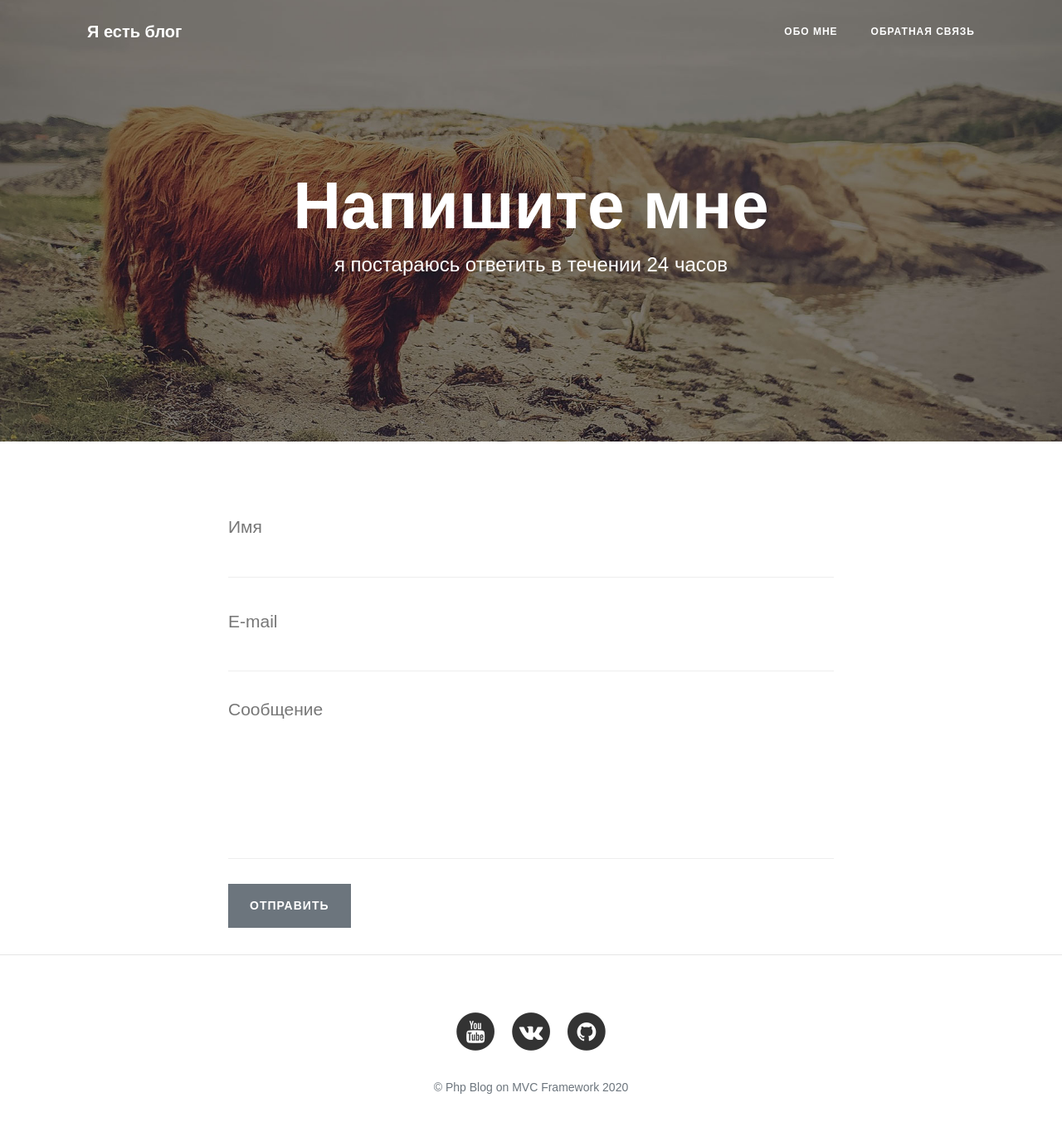
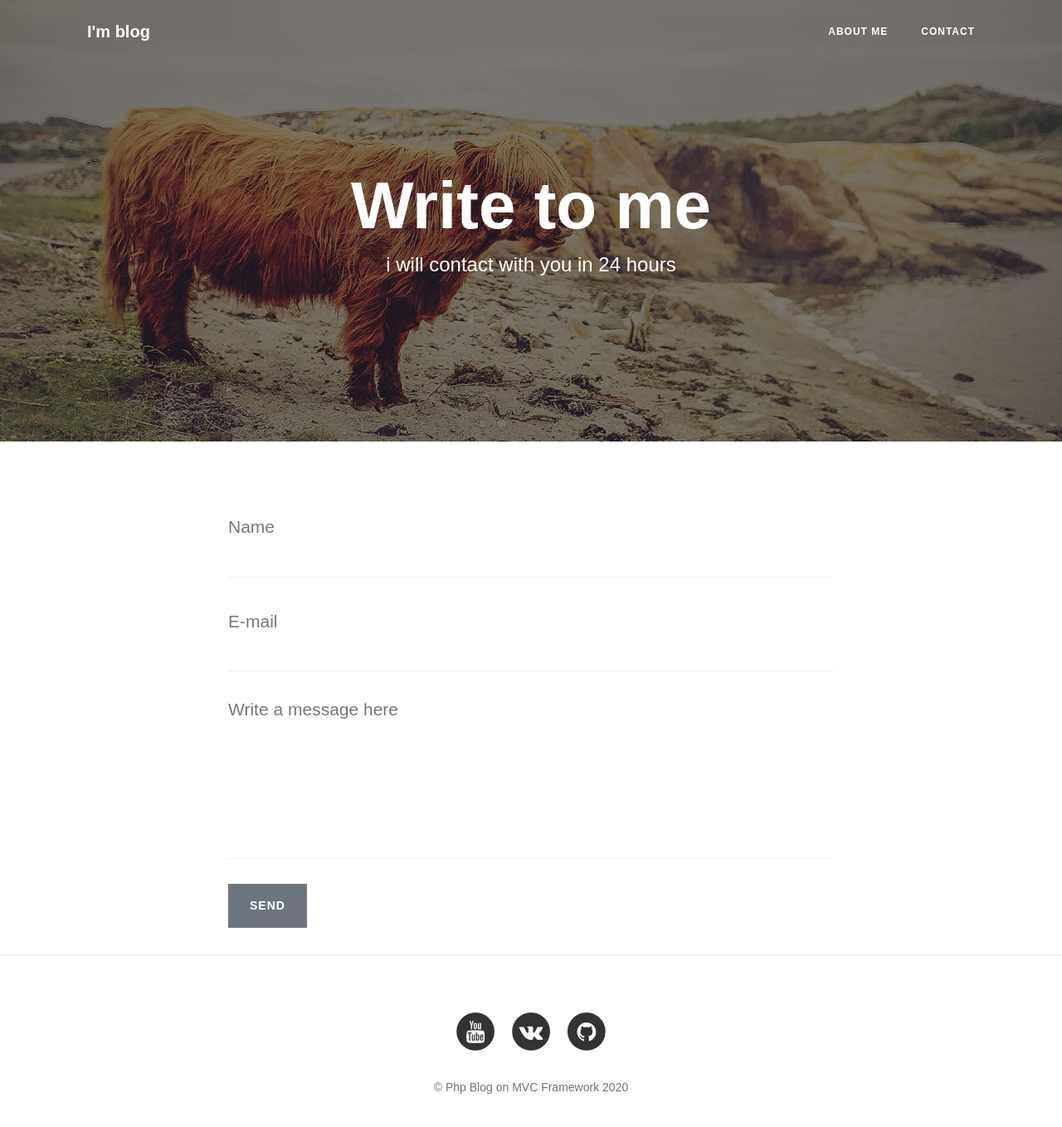
Before and after one commit to sleepinbad/homephpblog1, a PHP site: page /contact in a window 1280 px wide. Shown: the top 1358 px of the page at 83% size. Run offline with PHP 8.4, Linux system fonts and the light colour scheme.

Commit message:
Add files via upload

```diff
--- a/homephpblog/application/config/db.php
+++ b/homephpblog/application/config/db.php
@@ -1,8 +1,8 @@
 <?php
 
 return [
-	'host' => 'jfrpocyduwfg38kq.chr7pe7iynqr.eu-west-1.rds.amazonaws.com',
-	'name' => 'k38t5kw4hqmfbkoz',
-	'user' => 'yk5p15ou1bj3tct1',
-	'password' => 'ygcn3mzxuzf9q527',
+	'host' => 'localhost',
+	'name' => 'blog',
+	'user' => 'mysql',
+	'password' => 'mysql',
 ];
--- a/homephpblog/application/controllers/MainController.php
+++ b/homephpblog/application/controllers/MainController.php
@@ -14,11 +14,11 @@ class MainController extends Controller {
 			'pagination' => $pagination->get(),
 			'list' => $this->model->postsList($this->route),
 		];
-		$this->view->render('Главная страница', $vars);
+		$this->view->render('Main index', $vars);
 	}
 
 	public function aboutAction() {
-		$this->view->render('Обо мне');
+		$this->view->render('About me');
 	}
 
 	public function contactAction() {
@@ -26,10 +26,10 @@ class MainController extends Controller {
 			if (!$this->model->contactValidate($_POST)) {
 				$this->view->message('error', $this->model->error);
 			}
-			mail('nefylusfire@gmail.com', 'Сообщение из блога', $_POST['name'].'|'.$_POST['email'].'|'.$_POST['text']);
-			$this->view->message('success', 'Сообщение отправлено Администратору');
+			mail('matag18378@lywenw.com', 'message from blog', $_POST['name'].'|'.$_POST['email'].'|'.$_POST['text']);
+			$this->view->message('success', 'Message sent');
 		}
-		$this->view->render('Контакты');
+		$this->view->render('Contact');
 	}
 
 	public function postAction() {
@@ -40,7 +40,7 @@ class MainController extends Controller {
 		$vars = [
 			'data' => $adminModel->postData($this->route['id'])[0],
 		];
-		$this->view->render('Пост', $vars);
+		$this->view->render('Post', $vars);
 	}
 
 }
--- a/homephpblog/application/models/Main.php
+++ b/homephpblog/application/models/Main.php
@@ -11,14 +11,14 @@ class Main extends Model {
 	public function contactValidate($post) {
 		$nameLen = iconv_strlen($post['name']);
 		$textLen = iconv_strlen($post['text']);
-		if ($nameLen < 3 or $nameLen > 20) {
-			$this->error = 'Имя должно содержать от 3 до 20 символов';
+		if ($nameLen < 2 or $nameLen > 20) {
+			$this->error = 'Name should have from 2 to 20 characters';
 			return false;
 		} elseif (!filter_var($post['email'], FILTER_VALIDATE_EMAIL)) {
-			$this->error = 'E-mail указан неверно';
+			$this->error = 'E-mail isn`t correct, example: blog@gmail.com';
 			return false;
 		} elseif ($textLen < 10 or $textLen > 500) {
-			$this->error = 'Сообщение должно содержать от 10 до 500 символов';
+			$this->error = 'Message must have from 10 to 500 characters';
 			return false;
 		}
 		return true;
--- a/homephpblog/application/views/layouts/default.php
+++ b/homephpblog/application/views/layouts/default.php
@@ -15,17 +15,17 @@
     <body>
         <nav class="navbar navbar-expand-lg navbar-light fixed-top" id="mainNav">
             <div class="container">
-                <a class="navbar-brand" href="/">Я есть блог</a>
+                <a class="navbar-brand" href="/">I'm blog</a>
                 <button class="navbar-toggler navbar-toggler-right" type="button" data-toggle="collapse" data-target="#navbarResponsive" aria-controls="navbarResponsive" aria-expanded="false" aria-label="Toggle navigation">
                     <i class="fa fa-bars"></i>
                 </button>
                 <div class="collapse navbar-collapse" id="navbarResponsive">
                     <ul class="navbar-nav ml-auto">
                         <li class="nav-item">
-                            <a class="nav-link" href="/about">Обо мне</a>
+                            <a class="nav-link" href="/about">About me</a>
                         </li>
                         <li class="nav-item">
-                            <a class="nav-link" href="/contact">Обратная связь</a>
+                            <a class="nav-link" href="/contact">Contact</a>
                         </li>
                     </ul>
                 </div>
@@ -39,7 +39,7 @@
                     <div class="col-lg-8 col-md-10 mx-auto">
                         <ul class="list-inline text-center">
                             <li class="list-inline-item">
-                                <a href="https://www.youtube.com/user/Shift63770" target="_blank">
+                                <a href="https://www.youtube.com" target="_blank">
                                     <span class="fa-stack fa-lg">
                                         <i class="fa fa-circle fa-stack-2x"></i>
                                         <i class="fa fa-youtube fa-stack-1x fa-inverse"></i>
@@ -47,7 +47,7 @@
                                 </a>
                             </li>
                             <li class="list-inline-item">
-                                <a href="https://vk.com/php.youtube" target="_blank">
+                                <a href="https://vk.com" target="_blank">
                                     <span class="fa-stack fa-lg">
                                         <i class="fa fa-circle fa-stack-2x"></i>
                                         <i class="fa fa-vk fa-stack-1x fa-inverse"></i>
@@ -55,7 +55,7 @@
                                 </a>
                             </li>
                             <li class="list-inline-item">
-                                <a href="/" target="_blank">
+                                <a href="https:/github.com" target="_blank">
                                     <span class="fa-stack fa-lg">
                                         <i class="fa fa-circle fa-stack-2x"></i>
                                         <i class="fa fa-github fa-stack-1x fa-inverse"></i>
--- a/homephpblog/application/views/main/about.php
+++ b/homephpblog/application/views/main/about.php
@@ -3,8 +3,8 @@
         <div class="row">
             <div class="col-lg-8 col-md-10 mx-auto">
                 <div class="page-heading">
-                    <h1>Я программист</h1>
-                    <span class="subheading">записываю бесплатные обучающие видео по PHP</span>
+                    <h1>I'm a student programmer</h1>
+                    <span class="subheading">This is my first web-site on MVC framework</span>
                 </div>
             </div>
         </div>
@@ -13,7 +13,7 @@
 <div class="container">
     <div class="row">
         <div class="col-lg-8 col-md-10 mx-auto">
-            <p>Здесь могло быть больше текста, но мне лень писать :)</p>
+            <p>There will be text about me</p>
         </div>
     </div>
 </div>
--- a/homephpblog/application/views/main/contact.php
+++ b/homephpblog/application/views/main/contact.php
@@ -3,8 +3,8 @@
         <div class="row">
             <div class="col-lg-8 col-md-10 mx-auto">
                 <div class="page-heading">
-                    <h1>Напишите мне</h1>
-                    <span class="subheading">я постараюсь ответить в течении 24 часов</span>
+                    <h1>Write to me</h1>
+                    <span class="subheading">i will contact with you in 24 hours</span>
                 </div>
             </div>
         </div>
@@ -16,7 +16,7 @@
             <form action="/contact" method="post">
                 <div class="control-group">
                     <div class="form-group floating-label-form-group controls">
-                        <p><input type="text" class="form-control" name="name" placeholder="Имя"></p>
+                        <p><input type="text" class="form-control" name="name" placeholder="Name"></p>
                     </div>
                 </div>
                 <div class="control-group">
@@ -26,13 +26,13 @@
                 </div>
                 <div class="control-group">
                     <div class="form-group floating-label-form-group controls">
-                        <p><textarea rows="5" class="form-control" name="text" placeholder="Сообщение"></textarea></p>
+                        <p><textarea rows="5" class="form-control" name="text" placeholder="Write a message here"></textarea></p>
                     </div>
                 </div>
                 <br>
                 <div id="success"></div>
                 <div class="form-group">
-                    <button type="submit" class="btn btn-secondary" id="sendMessageButton">Отправить</button>
+                    <button type="submit" class="btn btn-secondary" id="sendMessageButton">Send</button>
                 </div>
             </form>
         </div>
```
Also changed, not shown: homephpblog/application/controllers/AdminController.php (+7 -7 lines), homephpblog/application/models/Admin.php (+5 -5 lines), homephpblog/application/views/admin/add.php (+5 -5 lines), homephpblog/application/views/admin/edit.php (+6 -6 lines), homephpblog/application/views/admin/login.php (+4 -4 lines), homephpblog/application/views/admin/posts.php (+7 -7 lines), homephpblog/application/views/layouts/admin.php (+4 -4 lines), homephpblog/application/views/main/index.php (+4 -4 lines), homephpblog/public/materials/13.jpg (added), homephpblog/public/materials/14.jpg (added).
